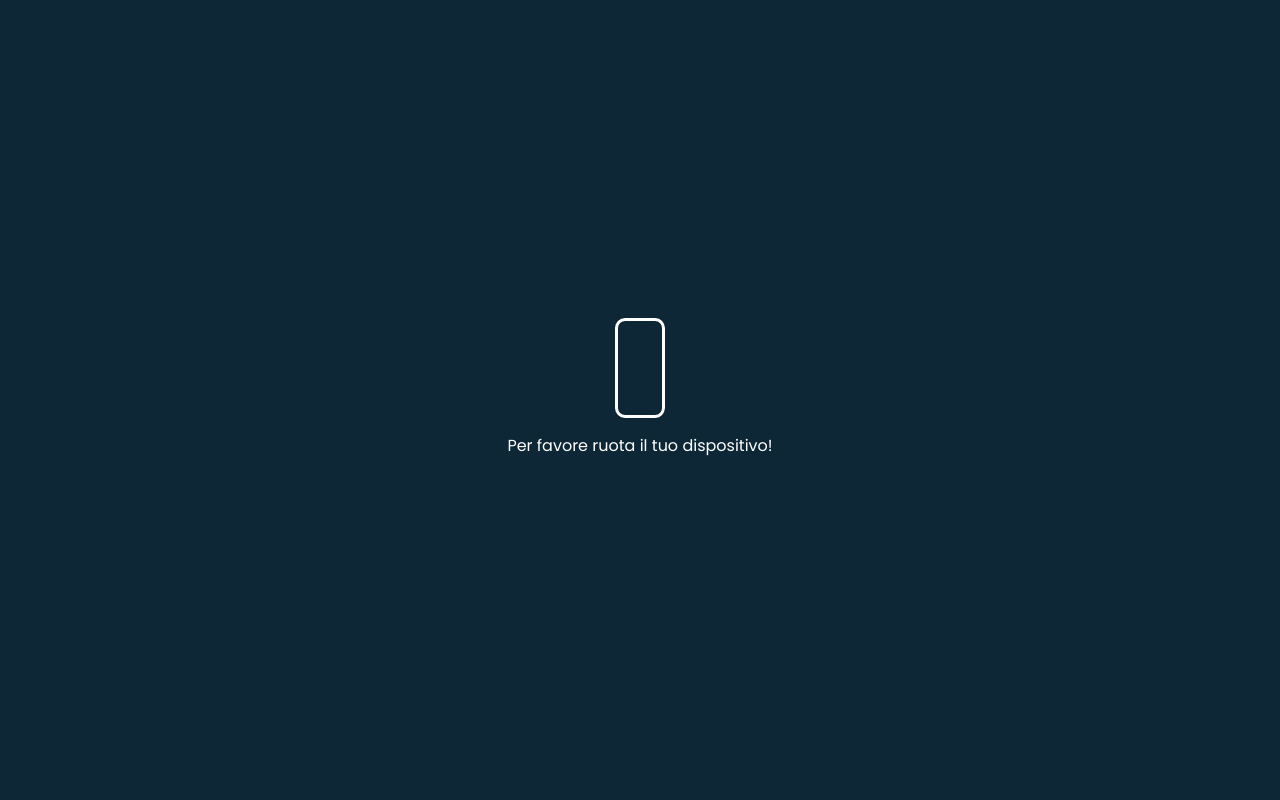
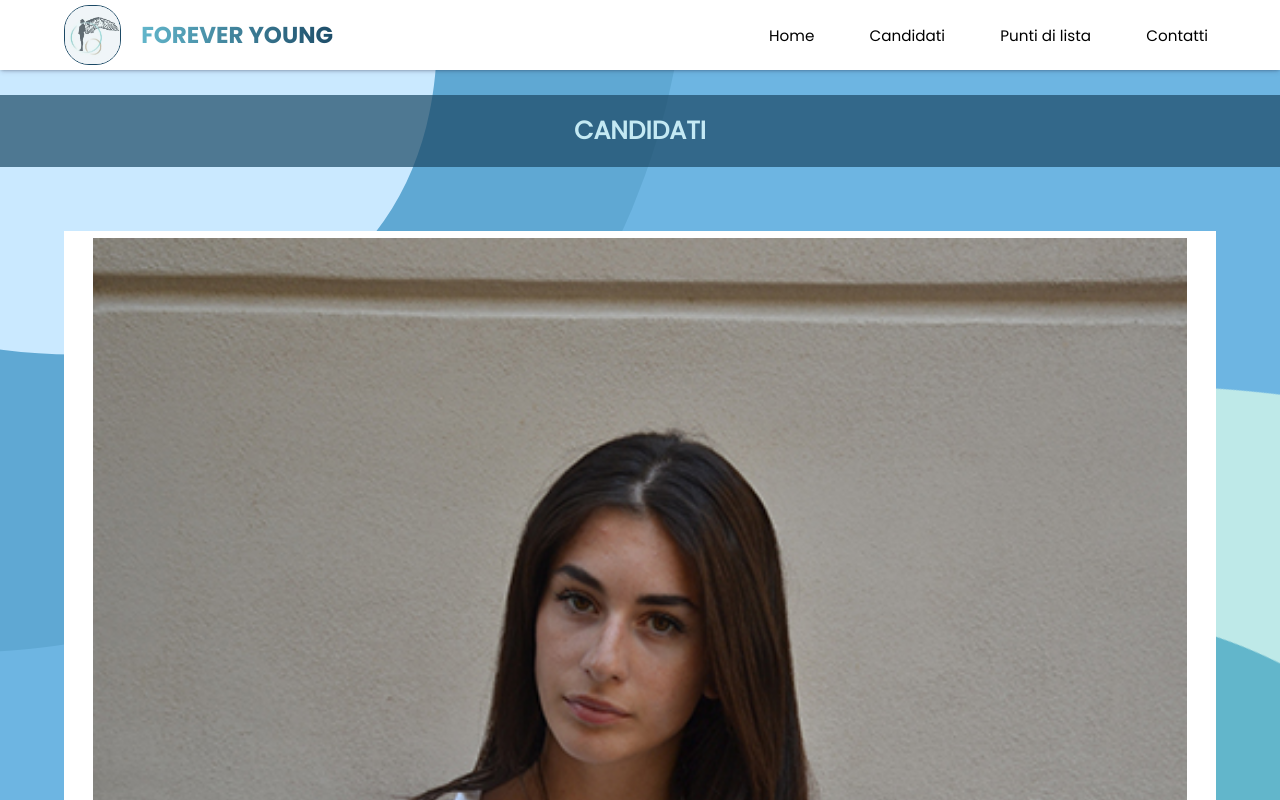
Before and after one commit to vertical-ui/lista.github.io, a plain HTML site: page pages/candidati.html in a window 1280 px wide. Shown: the top 800 px of the page. Drawn offline with Linux system fonts and the light colour scheme.

Commit message:
Update candidati-style.css

```diff
--- a/pages/styles/candidati-style.css
+++ b/pages/styles/candidati-style.css
@@ -45,26 +45,11 @@
     }
   }
 
-  @media only screen and (max-device-width: 900px) and (orientation: landscape) {
-    .phone, .message {
-      display: block;
-    }
-    .parent-container {
-      display: none;
-    }
-    body {
-      display: flex;
-      justify-content: center;
-      align-items: center;
-      flex-direction: column;
-      background-color:#0e2736
-    }
-  }
 
 
 
 
-  @media only screen and (max-device-width: 850px) and (max-device-height: 500px) and (orientation: landscape) {
+  @media only screen and (max-device-width: 950px) and (max-device-height: 500px) and (orientation: landscape) {
     .phone, .message {
       display: block;
     }
@@ -123,7 +108,7 @@
 
 
 
-  @media only screen and (min-device-width: 900px){
+  @media only screen and (min-device-width: 951px){
     .messagepc {
       display: block;
       background-color:#0e2736;
```
